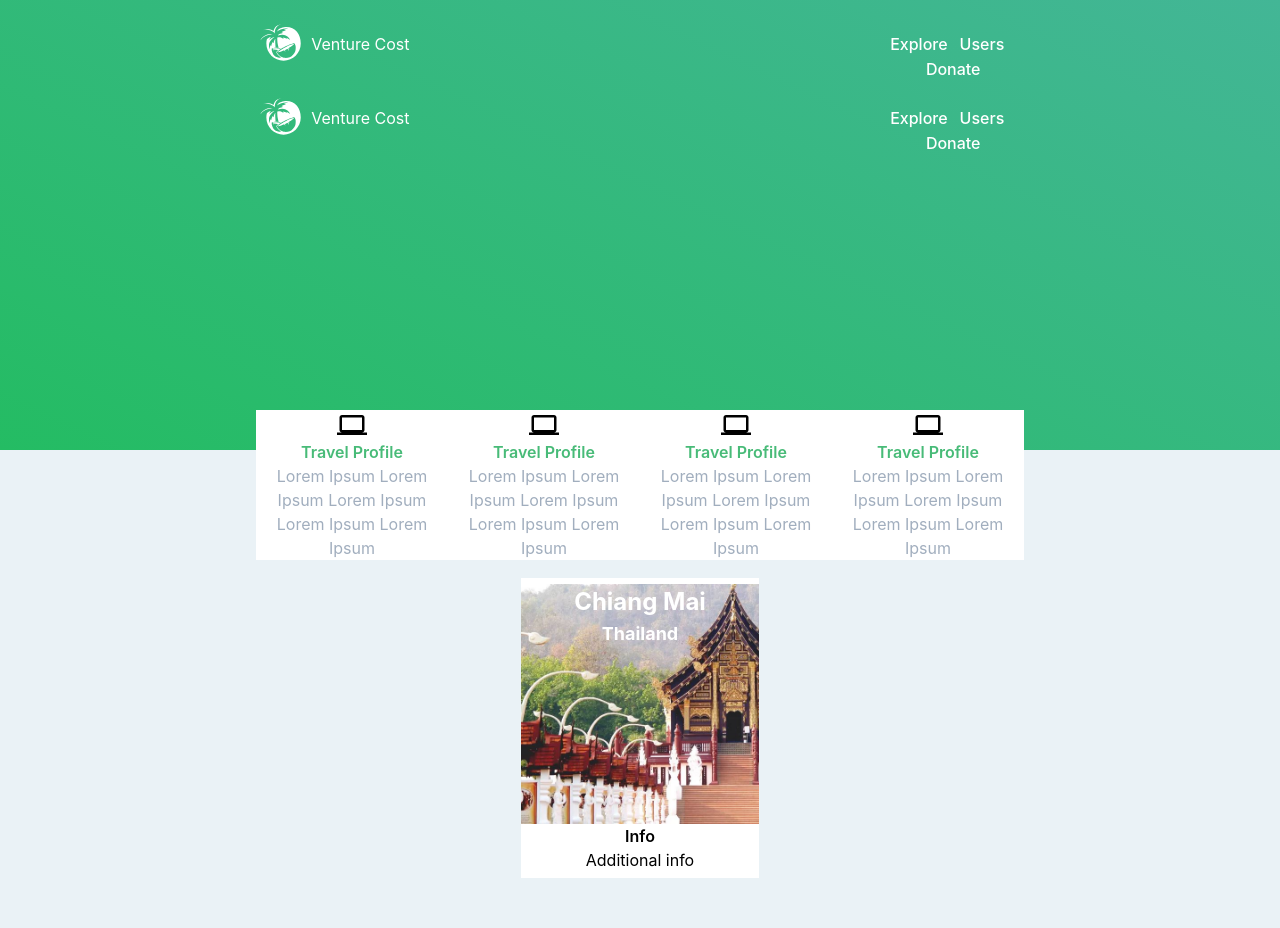
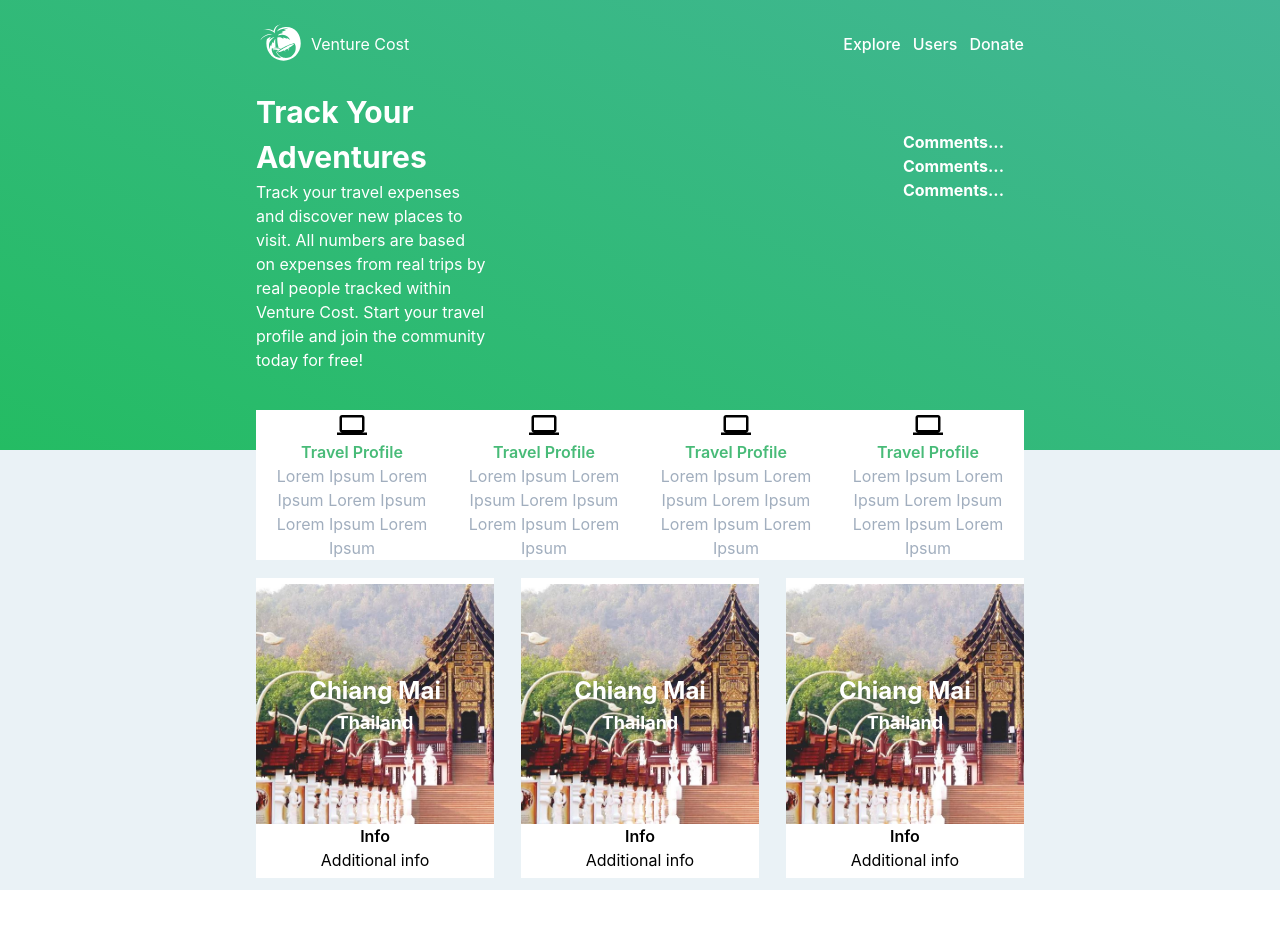
Before and after one commit to rijad998/tailwind-first-app, a React (Create React App) app in the folder first-tailwind-app/: page / in a window 1280 px wide. Shown: the top 928 px of the page. After the commit the page ends 890 px from the top, so only its background shows below. Built offline with nearby package versions, Linux system fonts and the light colour scheme.

Commit message:
Update Header, Tabs

```diff
--- a/first-tailwind-app/src/components/Cities.js
+++ b/first-tailwind-app/src/components/Cities.js
@@ -4,11 +4,31 @@ import city from './images/city.jpg'
 class Cities extends Component {
     render() {
         return (
-            <div className = "pt-32 ContentWidth flex justify-center">
+            <div className = "pt-32 ContentWidth flex justify-between">
                 <div className="Card flex flex-col justify-center">
                     <div className = "CardImg">
-                        <h2 className="text-2xl">Chiang Mai</h2>
-                        <h4 className="text-lg">Thailand</h4>
+                        <h2 className="text-2xl align-middle">Chiang Mai</h2>
+                        <h4 className="text-lg items-center">Thailand</h4>
+                    </div>
+                    <div>
+                        <h3 className="font-semibold ">Info</h3>
+                        <p>Additional info</p>
+                    </div>
+                </div>
+                <div className="Card flex flex-col justify-center">
+                    <div className = "CardImg">
+                        <h2 className="text-2xl align-middle">Chiang Mai</h2>
+                        <h4 className="text-lg items-center">Thailand</h4>
+                    </div>
+                    <div>
+                        <h3 className="font-semibold ">Info</h3>
+                        <p>Additional info</p>
+                    </div>
+                </div>
+                <div className="Card flex flex-col justify-center">
+                    <div className = "CardImg">
+                        <h2 className="text-2xl align-middle">Chiang Mai</h2>
+                        <h4 className="text-lg items-center">Thailand</h4>
                     </div>
                     <div>
                         <h3 className="font-semibold ">Info</h3>
--- a/first-tailwind-app/src/components/HeaderMenu.js
+++ b/first-tailwind-app/src/components/HeaderMenu.js
@@ -5,7 +5,7 @@ import logo from "./images/logo-white.svg";
 class HeaderMenu extends Component {
   render() {
     return (
-      <div className = "ContentWidth flex flex-col">
+      <div className = "ContentWidth flex flex-col text-left">
         <div className="pt-4 Menu flex justify-between items-baseline">
           <div className="VerticalMiddleAlign">
             <img
@@ -18,7 +18,7 @@ class HeaderMenu extends Component {
             </p>
           </div>
 
-          <div className="VerticalMiddleAlign">
+          <div className="VerticalMiddleAlign text-right">
             <ul>
               <li className="align-middle inline-block Link">
                 <a href="https://venturecost.com/">Explore</a>
@@ -33,30 +33,23 @@ class HeaderMenu extends Component {
           </div>
         </div>
 
-        <div className="HeaderMain flex justify-between items-baseline">
-          <div className="VerticalMiddleAlign">
-            <img
-              src={logo}
-              className="AppLogo align-middle inline-block"
-              alt="logo"
-            />
-            <p className="font-normal text-base text-white align-middle inline-block">
-              Venture Cost
+        <div className="HeaderMain flex justify-between">
+          <div className="VerticalMiddleAlign text-left">
+            <h1 className="text-3xl font-bold">
+              Track Your Adventures
+            </h1>
+            <p className="font-normal text-base text-white">
+              Track your travel expenses and discover new places to visit. All
+              numbers are based on expenses from real trips by real people
+              tracked within Venture Cost. Start your travel profile and join the
+              community today for free!
             </p>
           </div>
 
-          <div className="VerticalMiddleAlign">
-            <ul>
-              <li className="align-middle inline-block Link">
-                <a href="https://venturecost.com/">Explore</a>
-              </li>
-              <li className="pl-3 align-middle inline-block Link">
-                <a href="https://venturecost.com/">Users</a>
-              </li>
-              <li className="pl-3 align-middle inline-block Link">
-                <a href="https://venturecost.com/">Donate</a>
-              </li>
-            </ul>
+          <div className="VerticalMiddleAlign text-right pr-5 pt-10">
+            <p className="text-l font-bold text-white">Comments...</p>
+            <p className="text-l font-bold text-white">Comments...</p>
+            <p className="text-l font-bold text-white">Comments...</p>
           </div>
         </div>
       </div>
```
Also changed, not shown: first-tailwind-app/src/index.css.
